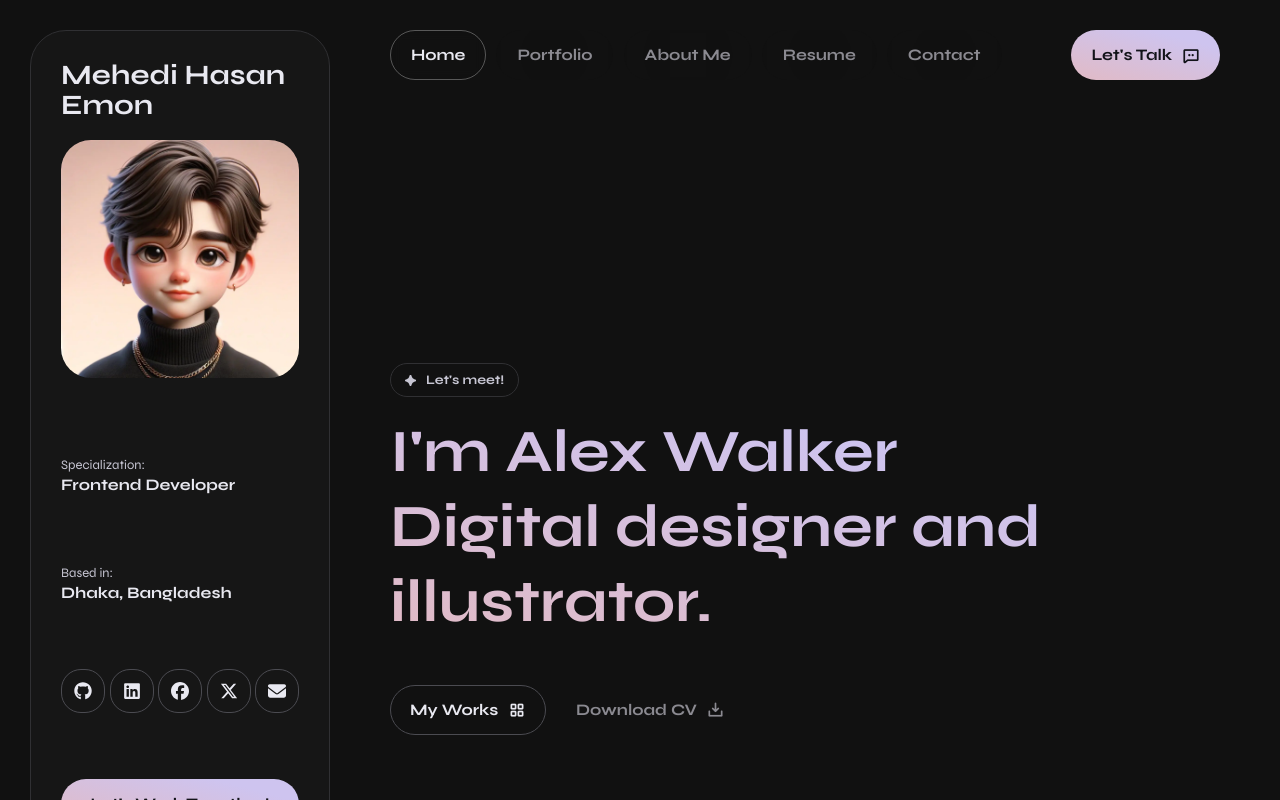
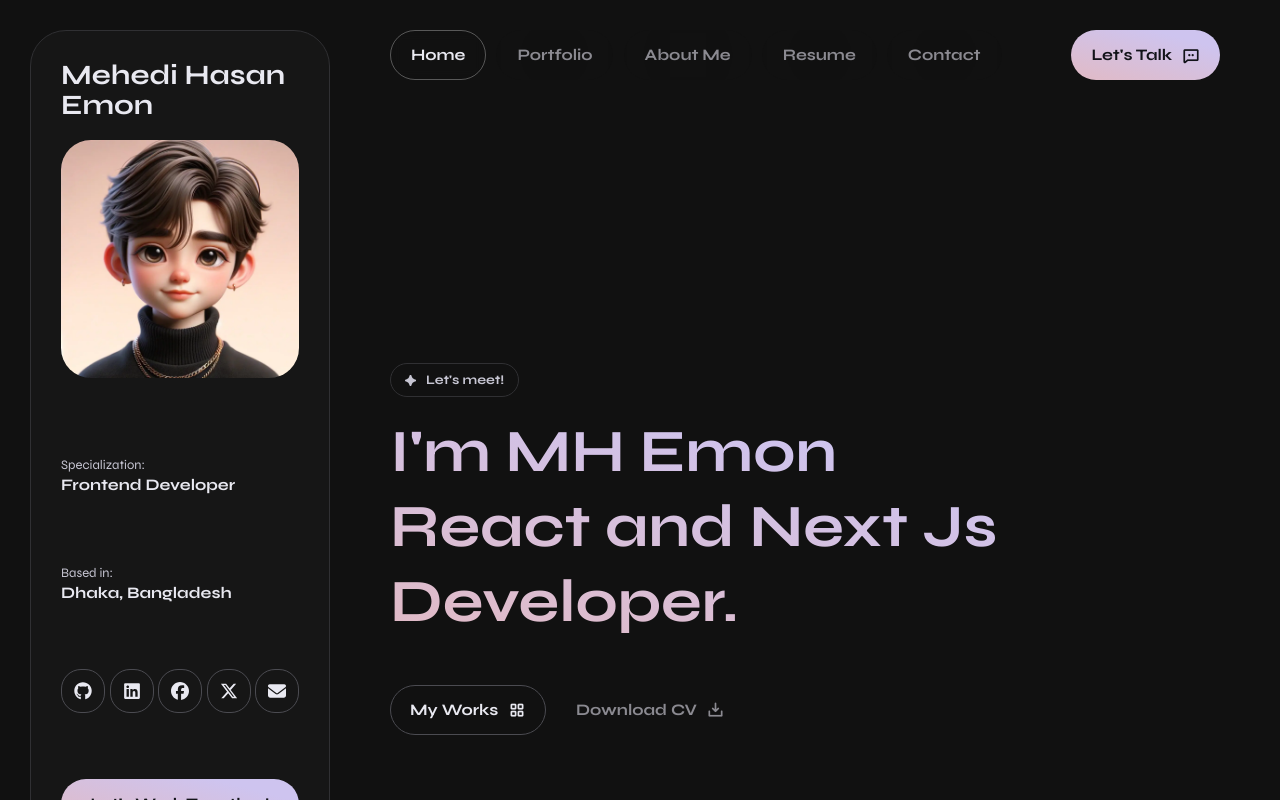
Before and after one commit to mehediemon007/portfolio, a Next.js app: page / in a window 1280 px wide. Shown: the top 800 px of the page. Built offline with nearby package versions, Linux system fonts and the light colour scheme.

Commit message:
update-content

```diff
--- a/components/Contact.tsx
+++ b/components/Contact.tsx
@@ -86,7 +86,7 @@
                     <div className="col-span-1 mb-[1.7rem] md:mb-0">
                         <p className="text-[1.6rem]/[1.2] font-bold font-sync text-gray-300">Location</p>
                         <p className="text-[1.6rem]/[1.4] font-normal font-sync text-(--text-muted) lining-nums">
-                            <a className="text-link-bold text-(--text-muted)" href="https://maps.app.goo.gl/xMJXTEUeHkv6kYRQ6" target="_blank" rel="noopener noreferrer">Odesa, Ukraine</a>
+                            <a className="text-link-bold text-(--text-muted)" href="https://maps.app.goo.gl/xMJXTEUeHkv6kYRQ6" target="_blank" rel="noopener noreferrer">Dhaka, Bangladesh</a>
                         </p>
                     </div>
                     <div className="col-span-1 mb-[1.7rem] md:mb-0">
--- a/components/Hero.tsx
+++ b/components/Hero.tsx
@@ -11,7 +11,7 @@
                     <svg xmlns="http://www.w3.org/2000/svg" x="0px" y="0px" width="13px" height="13px" viewBox="0 0 13 13" fill="currentColor"><path fill="currentColor" d="M5.6,12.6c-0.5-0.8-0.7-2.4-1.7-3.5c-1-1-2.7-1.2-3.5-1.7C-0.1,7-0.1,6,0.4,5.6c0.8-0.5,2.3-0.6,3.5-1.8 C5,2.8,5.1,1.2,5.6,0.4C6-0.1,7-0.1,7.4,0.4c0.5,0.8,0.7,2.4,1.8,3.5c1.2,1.2,2.6,1.2,3.5,1.7c0.6,0.4,0.6,1.4,0,1.7 C11.8,7.9,10.2,8,9.1,9.1c-1,1-1.2,2.7-1.7,3.5C7,13.1,6,13.1,5.6,12.6z"></path></svg>
                     <span>Let&apos;s meet!</span>
                 </p>
-                <h1 className='lg:max-w-4xl xl:max-w-[660px] 2xl:max-w-[760px] 3xl:max-w-[900px]'>I&apos;m Alex Walker Digital designer and illustrator.</h1>
+                <h1 className='lg:max-w-4xl xl:max-w-[660px] 2xl:max-w-[760px] 3xl:max-w-[900px]'>I&apos;m MH Emon<br/>React and Next Js Developer.</h1>
                 <div className='w-full sm:w-auto mt-16 md:mt-[4.6rem] 2xl:mt-[5.1rem] 3xl:mt-[4.8rem]'>
                     <Link href={'#portfolio'} className='btn mobile-vertical btn-default btn-hover btn-hover-accent-mobile'>
                         <span>My Works </span>
```
Also changed, not shown: 1 other file (tests, documents, lock files or other folders).
